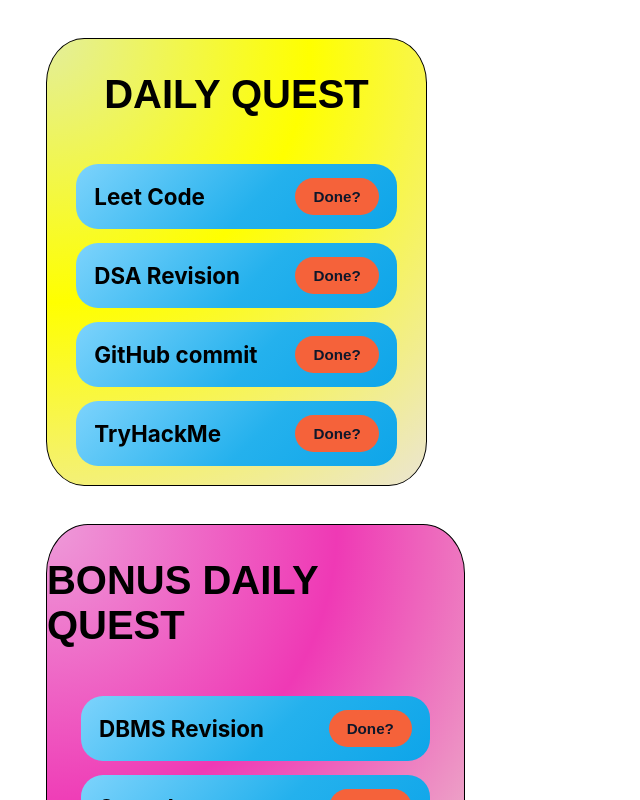
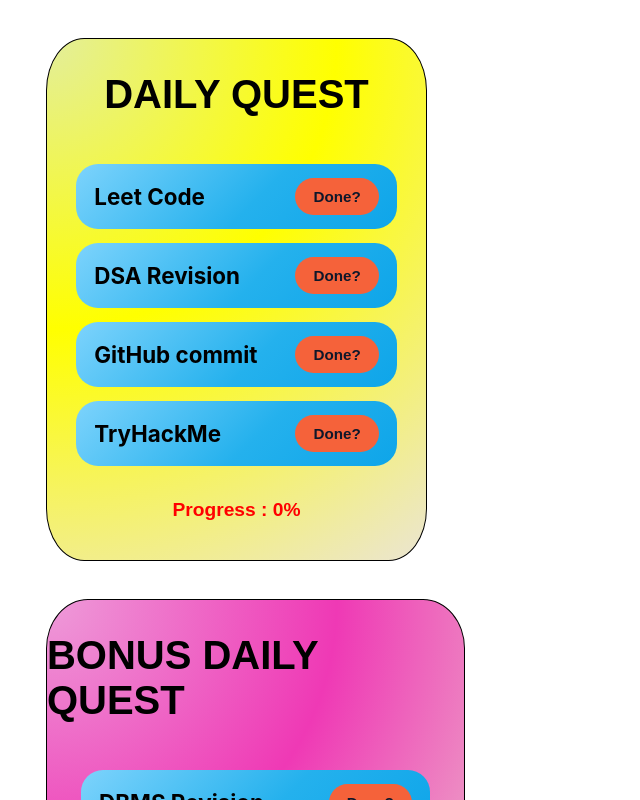
Before and after one commit to Arumparithi42/Solo-Leveling, a React (Vite) app: page / in a window 1280 px wide. Shown: the top 800 px of the page, without its empty margins (0-640 px from the left). Built offline with nearby package versions, Linux system fonts and the light colour scheme.

Commit message:
Added progress in Daily Quest

```diff
--- a/src/App.css
+++ b/src/App.css
@@ -1,3 +1,10 @@
+h2{
+  font-size: 2.5rem;
+  font-weight : 780;
+  display : flex;
+  justify-content: center;
+
+}
 
 .dailyQuest{
   border : 1px solid ;
@@ -14,12 +21,10 @@
   padding-bottom: 1.5%;
   border-radius: 10%;
 }
-h2{
-  font-size: 2.5rem;
-  font-weight : 780;
-  display : flex;
-  justify-content: center;
-
+.progress{
+  color : red;
+  font-size: larger;
+  font-weight: 600;
 }
 
 .bonusDailyQuest{
--- a/src/DailyQuest.jsx
+++ b/src/DailyQuest.jsx
@@ -1,18 +1,32 @@
-
+import { useState } from "react";
+import { useEffect } from "react";
 import TodoTemplate from "./TodoTemplate";
 function DailyQuest(){
+
+    const [taskCompleted, setTaskCompleted] = useState(0);
+    const [progress, setProgress] = useState(0);
+
     let msgs = [{msg : "Leet Code", id : 1, done : false},
                 {msg : "DSA Revision", id : 2, done : false},
                 {msg : "GitHub commit", id : 3, done : false},
                 {msg : "TryHackMe", id : 4, done : false}];
+
+    let taskLength = msgs.length;
     function handleDone(id){
         let msg = msgs.filter((msg) => msg.id == id)
         msg[0].done = true;
+        setTaskCompleted(taskCompleted + 1);
     }
+    useEffect(()=>{
+        setProgress(taskCompleted/taskLength*100);
+    },[taskCompleted])
+
+
     return(
         <div className = "dailyQuest">
             <h2>DAILY QUEST</h2>
         {msgs.map((msg) => <TodoTemplate key = {msg.id} id = {msg.id} msg = {msg.msg} onDone = {handleDone} ></TodoTemplate>)}
+        <p className="progress">Progress : {progress}%</p>
         </div>
     )
 }
```
